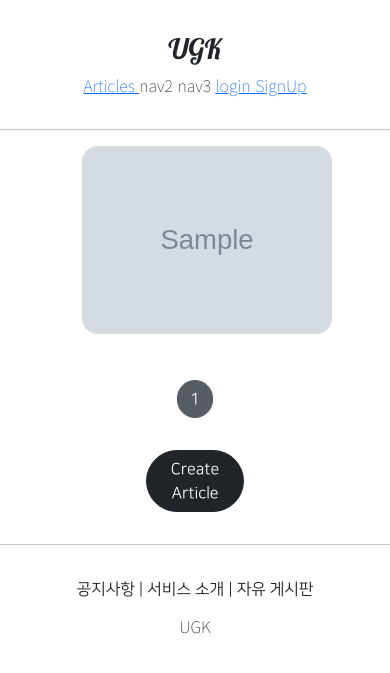
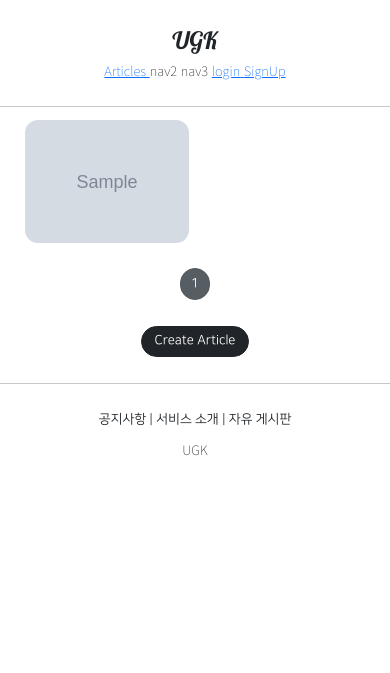
Before and after one commit to ugkim08/Django_study, a Django app: page /articles/list/ in a window 390 px wide. Shown: the top 673 px of the page. Run offline with Django 3.2, Linux system fonts and the light colour scheme; tables that the repository leaves empty hold one stand-in row (values such as "Sample post"); grey boxes marked "Sample" are stand-in pictures; some libraries are stand-ins or nearby versions.

Commit message:
Django class 39
모바일 대응

```diff
--- a/articleapp/templates/articleapp/list.html
+++ b/articleapp/templates/articleapp/list.html
@@ -5,9 +5,18 @@
 {% block content %}
 
 <style>
+
+  .container {
+    padding: 0;
+    margin: 0, auto;
+  }
+
+  .container a {
+    width: 42%;
+    max-width: 250px;
+  }
+
   .container div {
-    width: 250px;
-    background-color: antiquewhite;
     display: flex;
     justify-content: center;
     align-items: center;
@@ -41,7 +50,7 @@
   {% include 'snippets/pagination.html' with page_obj=page_obj %}
 
   <div style="text-align:center">
-    <a href="{% url 'articleapp:create' %}" class="btn btn-dark rounded-pill col-3 mt-3 mb-3">
+    <a href="{% url 'articleapp:create' %}" class="btn btn-dark rounded-pill mt-3 mb-3 px-3">
       Create Article
     </a>
   </div>
--- a/static/base.css
+++ b/static/base.css
@@ -23,3 +23,9 @@
 .ugk_header_logo {
     font-family: 'Lobster', cursive;
 }
+
+@media screen and (max-width:500px) {
+    html {
+        font-size: 13px;
+    }
+}
--- a/static/js/magicgrid.js
+++ b/static/js/magicgrid.js
@@ -277,7 +277,7 @@ MagicGrid.prototype.listen = function listen () {
 let magicGrid = new MagicGrid({
     container: '.container',
     animate: true,
-    gutter: 30,
+    gutter: 12,
     static: true,
     useMin: true
 });
--- a/templates/head.html
+++ b/templates/head.html
@@ -2,6 +2,8 @@
 
 <head>
     <meta charset="UTF-8">
+    <meta name="viewport" content="width=device-width", initial-scale="1, shrink-to-fit=no">
+
     <title>UGK</title>
 
     <!--BOOTSTRAP LINK-->
--- a/ugk/settings.py
+++ b/ugk/settings.py
@@ -37,7 +37,7 @@ SECRET_KEY = env('SECRET_KEY')
 # SECURITY WARNING: don't run with debug turned on in production!
 DEBUG = True
 
-ALLOWED_HOSTS = []
+ALLOWED_HOSTS = ['*']
 
 
 # Application definition
```
